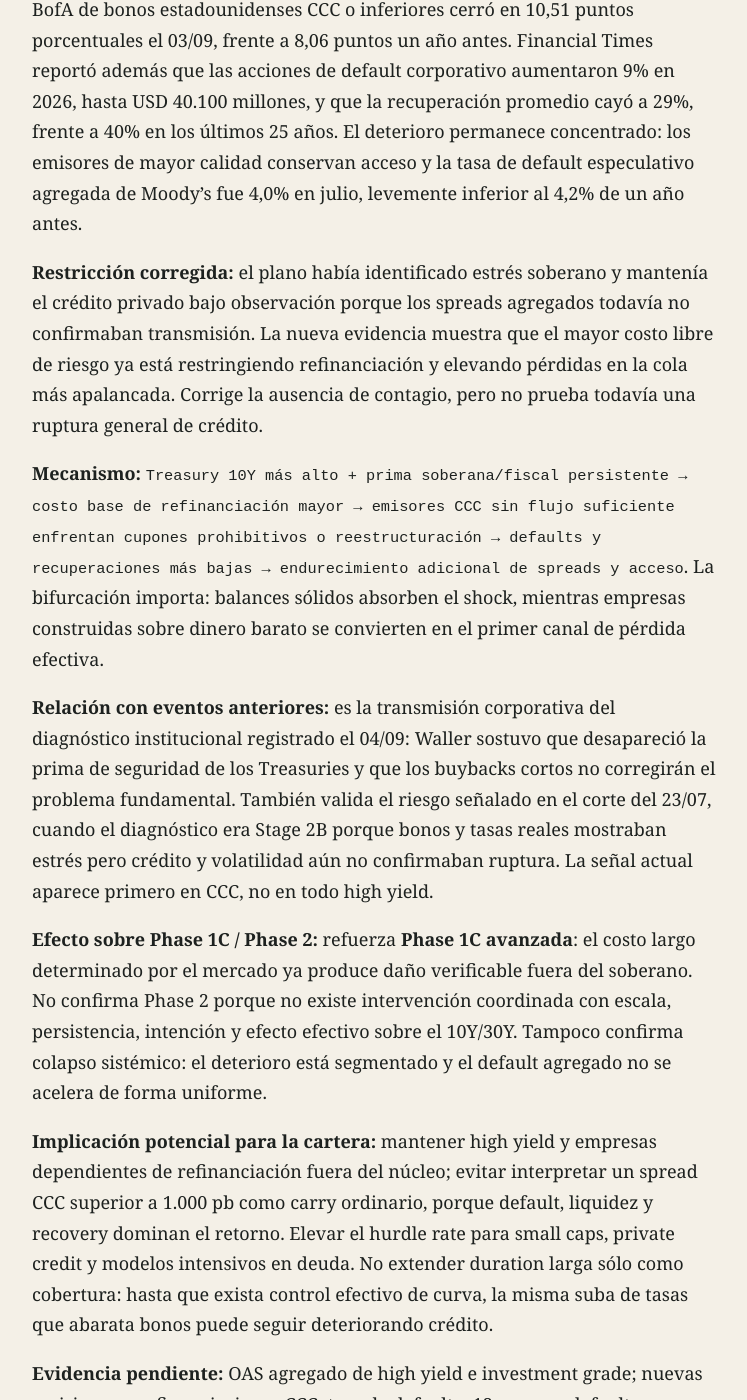
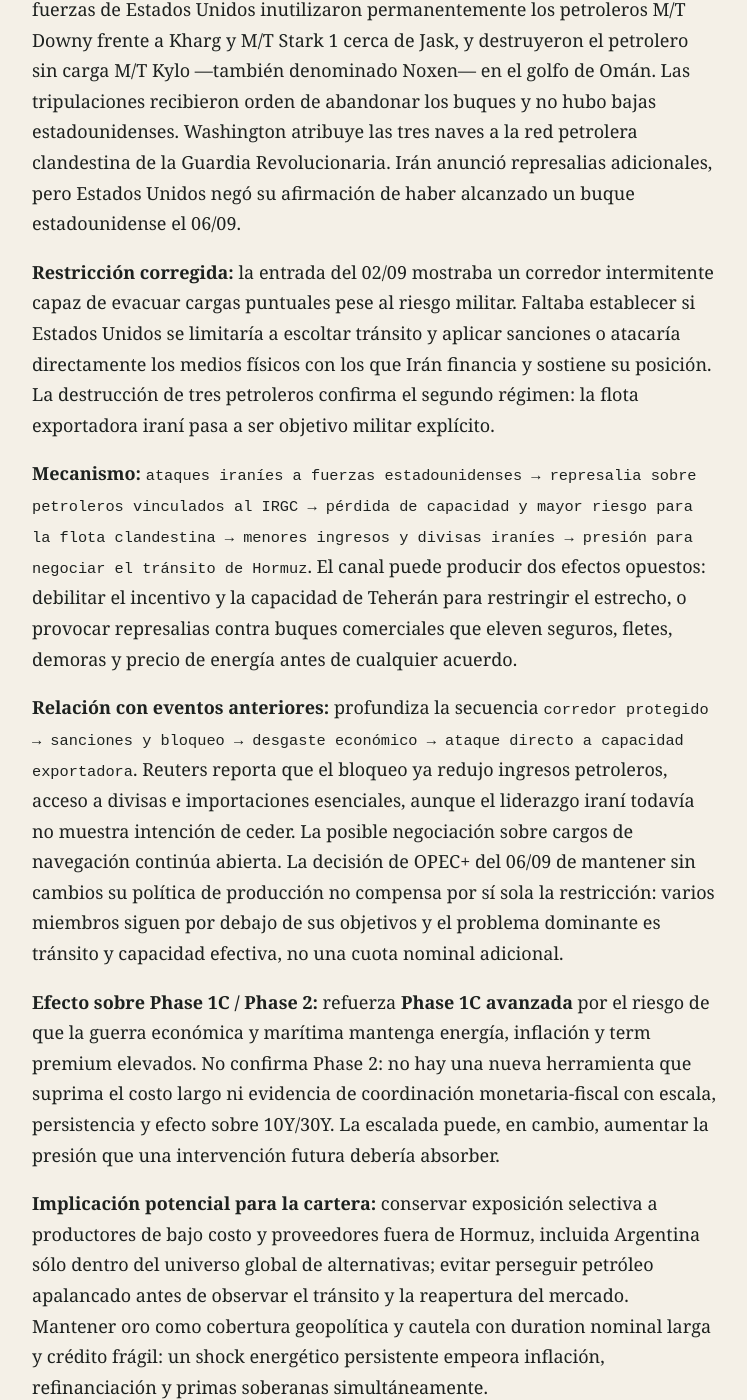
Before and after one commit to facundocabrera/plano-global, a Jekyll site: the page built from agent/eventos.md, in a window 1280 px wide and 1400 px high, scrolled down 3195 px. Shown: the whole window, without its empty margins (255-1002 px from the left). Built offline with Jekyll 4.4.1, drawn with Linux system fonts in a browser that asks for light colours; our own code applies the rules of GitHub Pages for plain Markdown files; some of the changed text lies outside the part shown.

Commit message:
Rebuild consolidated Plano Global event ledger

```diff
--- a/agent/eventos.md
+++ b/agent/eventos.md
@@ -52,6 +52,31 @@ El oro se monitorea como variable monetaria y no solo como commodity o precio de
 ---
 
 ## Eventos consolidados
+
+### 2026-09-05 / 2026-09-06 — Estados Unidos pasa del bloqueo a destruir capacidad exportadora iraní
+
+**Hecho confirmado:** CENTCOM informó que, después de ataques iraníes fallidos con misiles balísticos contra dos buques de guerra estadounidenses, fuerzas de Estados Unidos inutilizaron permanentemente los petroleros M/T Downy frente a Kharg y M/T Stark 1 cerca de Jask, y destruyeron el petrolero sin carga M/T Kylo —también denominado Noxen— en el golfo de Omán. Las tripulaciones recibieron orden de abandonar los buques y no hubo bajas estadounidenses. Washington atribuye las tres naves a la red petrolera clandestina de la Guardia Revolucionaria. Irán anunció represalias adicionales, pero Estados Unidos negó su afirmación de haber alcanzado un buque estadounidense el 06/09.
+
+**Restricción corregida:** la entrada del 02/09 mostraba un corredor intermitente capaz de evacuar cargas puntuales pese al riesgo militar. Faltaba establecer si Estados Unidos se limitaría a escoltar tránsito y aplicar sanciones o atacaría directamente los medios físicos con los que Irán financia y sostiene su posición. La destrucción de tres petroleros confirma el segundo régimen: la flota exportadora iraní pasa a ser objetivo militar explícito.
+
+**Mecanismo:** `ataques iraníes a fuerzas estadounidenses → represalia sobre petroleros vinculados al IRGC → pérdida de capacidad y mayor riesgo para la flota clandestina → menores ingresos y divisas iraníes → presión para negociar el tránsito de Hormuz`. El canal puede producir dos efectos opuestos: debilitar el incentivo y la capacidad de Teherán para restringir el estrecho, o provocar represalias contra buques comerciales que eleven seguros, fletes, demoras y precio de energía antes de cualquier acuerdo.
+
+**Relación con eventos anteriores:** profundiza la secuencia `corredor protegido → sanciones y bloqueo → desgaste económico → ataque directo a capacidad exportadora`. Reuters reporta que el bloqueo ya redujo ingresos petroleros, acceso a divisas e importaciones esenciales, aunque el liderazgo iraní todavía no muestra intención de ceder. La posible negociación sobre cargos de navegación continúa abierta. La decisión de OPEC+ del 06/09 de mantener sin cambios su política de producción no compensa por sí sola la restricción: varios miembros siguen por debajo de sus objetivos y el problema dominante es tránsito y capacidad efectiva, no una cuota nominal adicional.
+
+**Efecto sobre Phase 1C / Phase 2:** refuerza **Phase 1C avanzada** por el riesgo de que la guerra económica y marítima mantenga energía, inflación y term premium elevados. No confirma Phase 2: no hay una nueva herramienta que suprima el costo largo ni evidencia de coordinación monetaria-fiscal con escala, persistencia y efecto sobre 10Y/30Y. La escalada puede, en cambio, aumentar la presión que una intervención futura debería absorber.
+
+**Implicación potencial para la cartera:** conservar exposición selectiva a productores de bajo costo y proveedores fuera de Hormuz, incluida Argentina sólo dentro del universo global de alternativas; evitar perseguir petróleo apalancado antes de observar el tránsito y la reapertura del mercado. Mantener oro como cobertura geopolítica y cautela con duration nominal larga y crédito frágil: un shock energético persistente empeora inflación, refinanciación y primas soberanas simultáneamente.
+
+**Evidencia pendiente:** carga y tonelaje efectivo de los tres buques; daño ambiental; reacción del Brent, LNG, diésel, fletes y seguros cuando reabran los mercados; número y volumen de tránsitos por Hormuz; capacidad restante de la flota clandestina; represalias verificadas contra navegación comercial; postura de China e India como compradores; duración del bloqueo; negociación sobre cargos de tránsito; y capacidad real de OPEC+ de elevar oferta exportable.
+
+**Fuentes:**
+
+- https://www.centcom.mil/MEDIA/PUBLIC-RELEASES/Article/4591744/centcom-destroys-3-irgc-oil-tankers-after-iran-targets-2-us-navy-warships/
+- https://www.reuters.com/business/energy/irans-hormuz-leverage-wanes-us-economic-squeeze-bites-2026-09-06/
+- https://apnews.com/article/a52beec77dc90af3d040d0553837ad20
+- https://www.reuters.com/business/energy/opec-set-keep-oil-output-policy-unchanged-sunday-sources-say-2026-09-06/
+
+---
 
 ### 2026-09-03 / 2026-09-05 — El shock de Treasuries alcanza al extremo más débil del crédito corporativo
 
```
